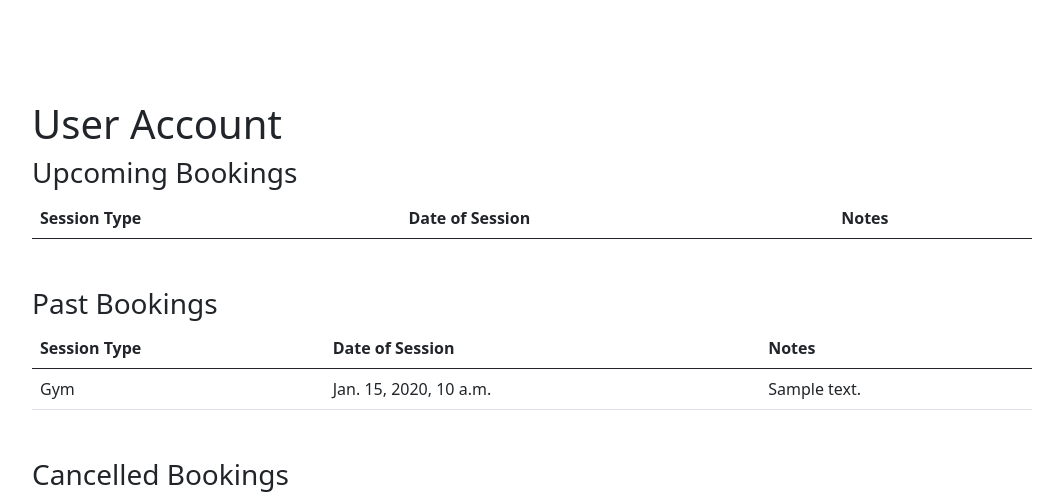
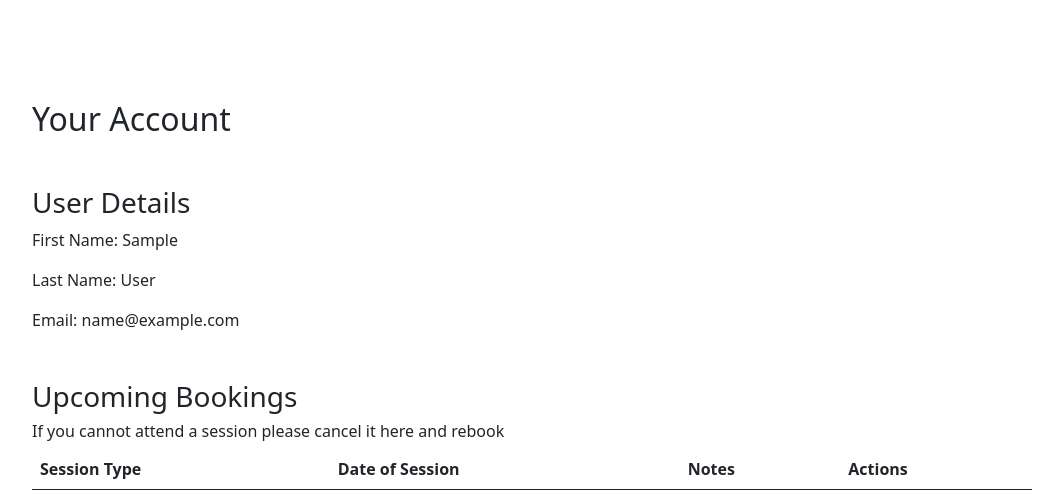
Before and after one commit to Spudos/PP4, a Django app: page /user-account/ in a window 1280 px wide. Shown: the part 190-690 px from the top of the page, without its empty margins (108-1171 px from the left). Run offline with Django 3.2, Linux system fonts and the light colour scheme; a user stored in the database is signed in; tables that the repository leaves empty hold one stand-in row (values such as "Sample post"); lists and menus that the app fills with data are empty; some libraries are stand-ins or nearby versions.

Commit message:
add booking deletion to the user account

```diff
--- a/welcome/templates/user_account.html
+++ b/welcome/templates/user_account.html
@@ -5,15 +5,22 @@
 
 <main>
   <div class="contact-page">
-    <h1>User Account</h1>
-
+    <div class="mb-5 p-0">
+      <h2 class="mb-5">Your Account</h2>
+      <h3>User Details</h3>
+      <p>First Name: {{ user.first_name }}</p>
+      <p>Last Name: {{ user.last_name }}</p>
+      <p>Email: {{ user.email }}</p>
+    </div>
     <h3>Upcoming Bookings</h3>
+    <h6>If you cannot attend a session please cancel it here and rebook</h6>
     <table class="table mb-5">
       <thead>
         <tr>
           <th scope="col">Session Type</th>
           <th scope="col">Date of Session</th>
           <th scope="col">Notes</th>
+          <th scope="col">Actions</th>
         </tr>
       </thead>
       <tbody>
@@ -22,8 +29,14 @@
           <td>{{ booking.session_type }}</td>
           <td>{{ booking.appointment.date_time }}</td>
           <td>{{ booking.notes|safe }}</td>
+          <td>
+            <form method="post" action="{% url 'delete_booking' booking.id %}">
+              {% csrf_token %}
+              <button type="submit" class="btn btn-danger">Cancel Booking</button>
+            </form>
+          </td>
         </tr>
-      {% endfor  %}
+      {% endfor %}
       </tbody>
     </table>
 
@@ -43,7 +56,7 @@
           <td>{{ booking.appointment.date_time }}</td>
           <td>{{ booking.notes|safe }}</td>
         </tr>
-      {% endfor  %}
+      {% endfor %}
       </tbody>
     </table>
 
@@ -63,7 +76,7 @@
           <td>{{ booking.appointment.date_time }}</td>
           <td>{{ booking.notes|safe }}</td>
         </tr>
-      {% endfor  %}
+      {% endfor %}
       </tbody>
     </table>
   </div>
--- a/welcome/urls.py
+++ b/welcome/urls.py
@@ -4,4 +4,5 @@ from . import views
 urlpatterns = [
     path('', views.welcome, name='welcome'),
     path('user-account/', views.user_account, name='user_account'),
+    path('delete-booking/<int:booking_id>/', views.delete_booking, name='delete_booking'),
 ]
--- a/welcome/views.py
+++ b/welcome/views.py
@@ -1,4 +1,4 @@
-from django.shortcuts import render
+from django.shortcuts import render, get_object_or_404, redirect
 from blog.models import Post, Comment
 from booking.models import Sessions, Booking
 from datetime import date
@@ -28,3 +28,9 @@ def user_account(request):
         'user_past_bookings': user_past_bookings,
         'user_future_bookings': user_future_bookings
     })
+
+def delete_booking(request, booking_id):
+    if request.method == 'POST':
+        booking = get_object_or_404(Booking, id=booking_id)
+        booking.delete()
+        return redirect('user_account')
```
Also changed, not shown: booking/templates/booking_success.html (+11 -0 lines).
